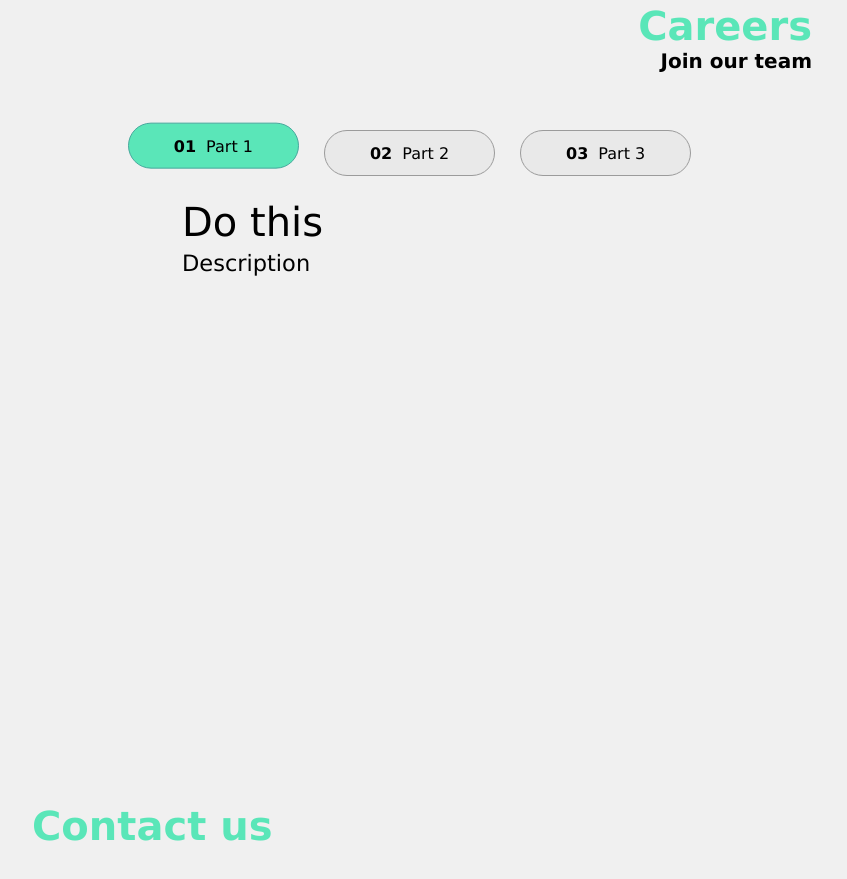
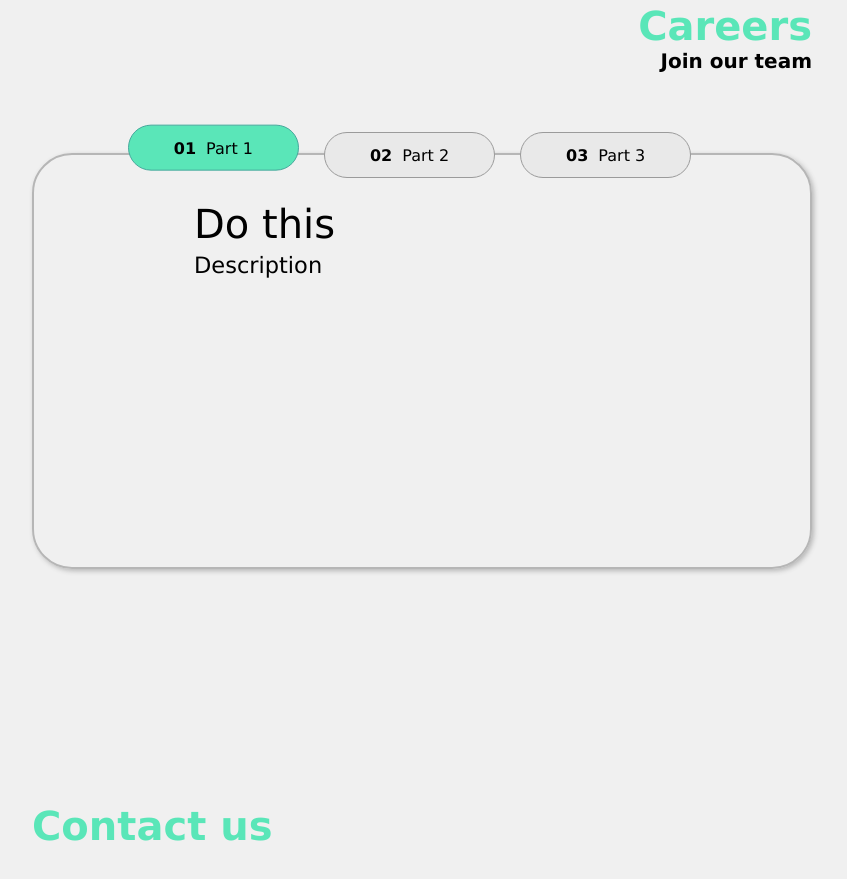
Before and after one commit to lmcosta10/company-site, a plain HTML site: page index.html in a window 1280 px wide. Shown: the part 1737-2616 px from the top of the page, without its empty margins (218-1065 px from the left). Drawn offline with Linux system fonts and the light colour scheme.

Commit message:
feat: box in careers section

```diff
--- a/index.html
+++ b/index.html
@@ -47,7 +47,7 @@
         <h2>Careers</h2>
         <h3>Join our team</h3>
       </div>
-      <div>
+      <div class="careers-box">
         <div class="careers-tab-container">
           <button
             class="btn careers-tab careers-tab-1 careers-tab-active"
--- a/style.css
+++ b/style.css
@@ -169,6 +169,14 @@ header {
   text-align: right;
 }
 
+.careers-box {
+  height: 80%;
+  padding: 0 1rem;
+  border-radius: 4rem;
+  border: 2px solid rgb(182, 182, 182);
+  box-shadow: 2px 2px 5px rgb(182, 182, 182);
+}
+
 .careers {
   max-width: 100rem;
   margin: 12rem auto 0 auto;
```
